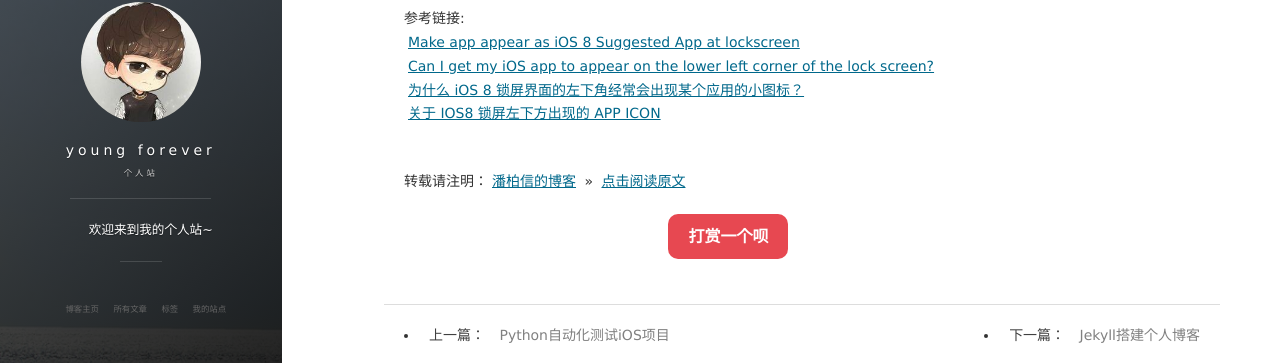
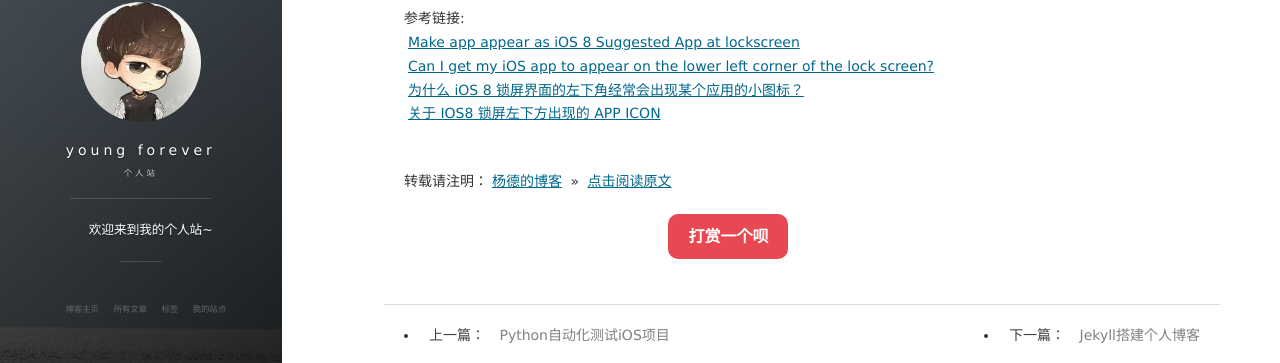
Before and after one commit to yonyong/yonyong.github.io, a Jekyll site: the page built from _posts/2016-09-23-iOSLowerLeftAppicon.md, in a window 1280 px wide and 900 px high, scrolled down 942 px. Shown: the part 286-649 px from the top of the window. Built offline with Jekyll 4.4.1, drawn with Linux system fonts in a browser that asks for light colours; nearby versions of some CDN libraries; comment, search, counter and statistics services are not loaded.

Commit message:
Update 2016-09-23-iOSLowerLeftAppicon.md

```diff
--- a/_posts/2016-09-23-iOSLowerLeftAppicon.md
+++ b/_posts/2016-09-23-iOSLowerLeftAppicon.md
@@ -41,4 +41,4 @@ tags: iOS
 
 <br>
 
-转载请注明：[潘柏信的博客](http://baixin) » [点击阅读原文](http://baixin.io/2016/09/iOSLowerLeftAppicon/)
+转载请注明：[杨德的博客](http://yonyong.github.io) » [点击阅读原文](http://yonyong.github.io/2016/09/iOSLowerLeftAppicon/)
```
